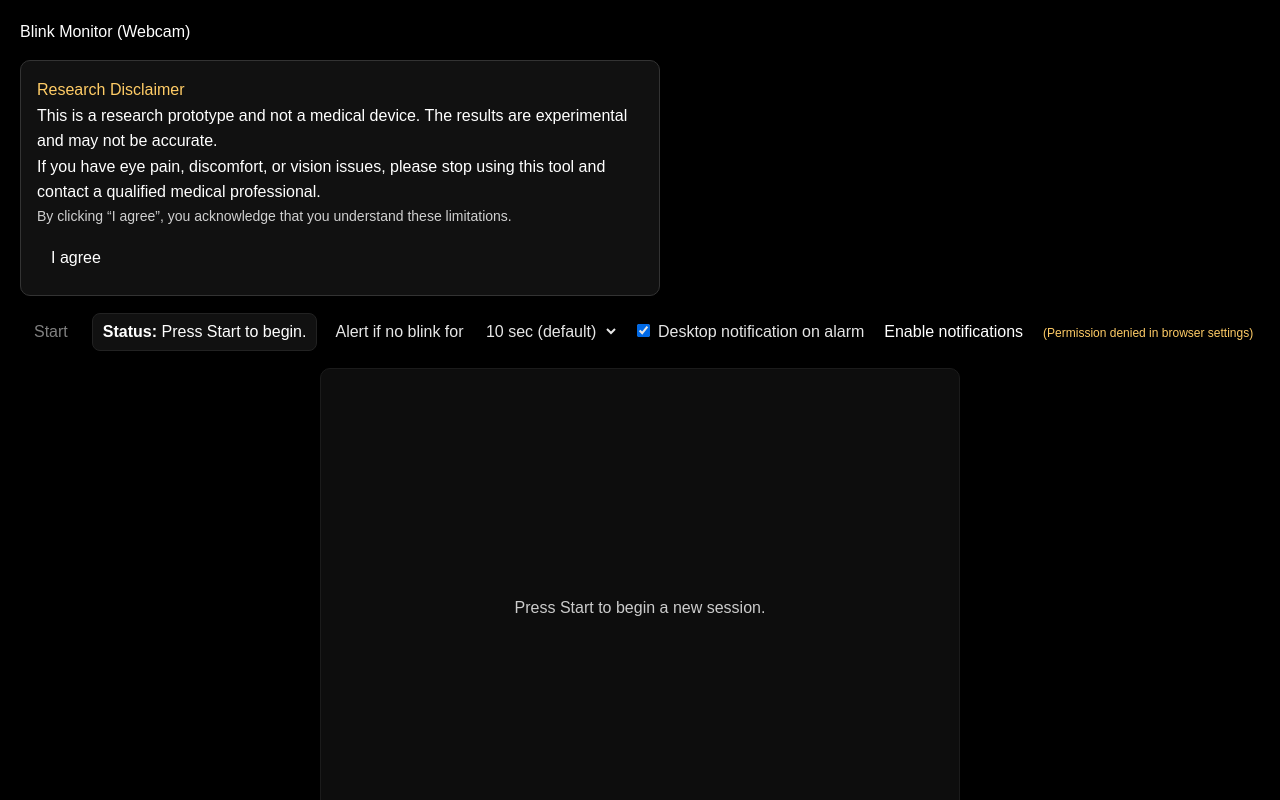
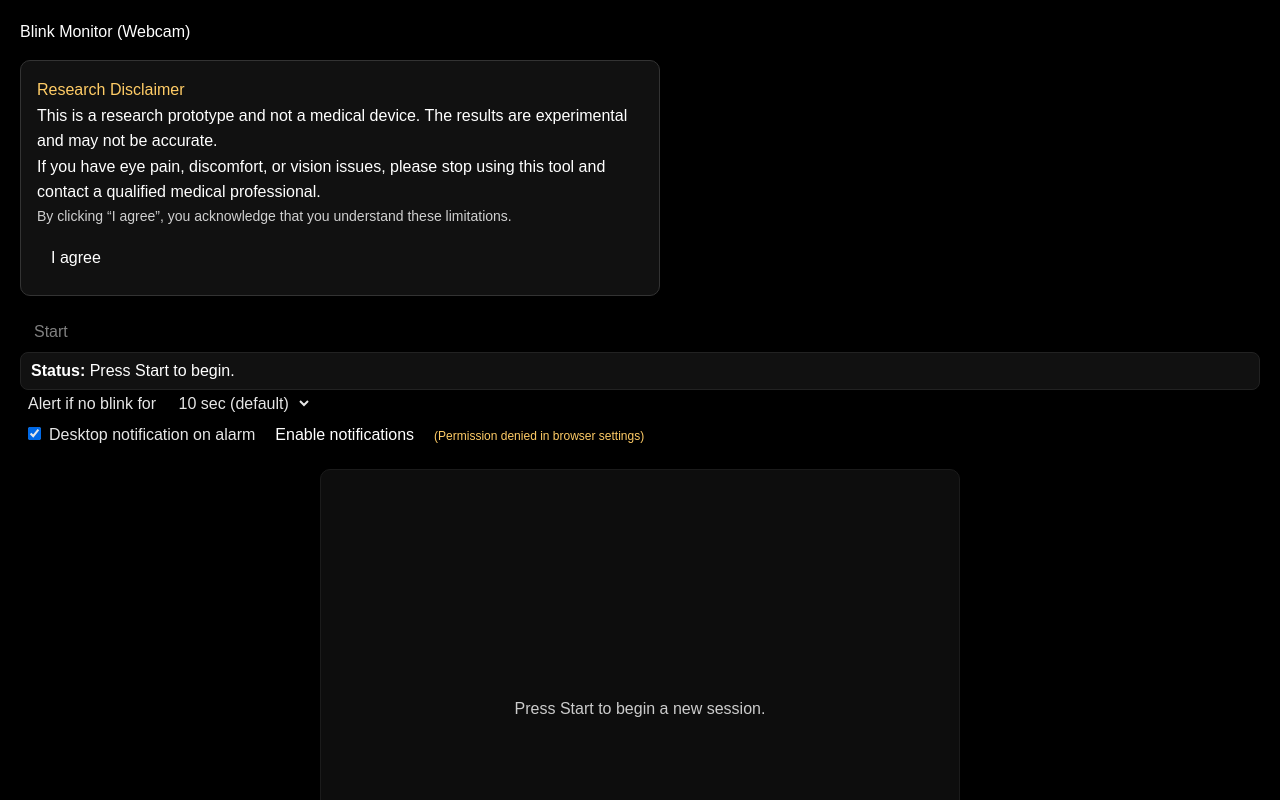
Before and after one commit to Hooman-20/Dry-Eye-, a Next.js app: page / in a window 1280 px wide. Shown: the top 800 px of the page. Built offline with nearby package versions, Linux system fonts and the light colour scheme.

Commit message:
Update page.tsx

```diff
--- a/app/page.tsx
+++ b/app/page.tsx
@@ -780,7 +780,7 @@ export default function Page() {
         </div>
       )}
 
-      <div style={{ display: "flex", gap: 10, alignItems: "center", marginTop: 16, flexWrap: "wrap" }}>
+      <div style={{ marginTop: 16 }}>
         <button
           onClick={() => {
             if (running) {
```
